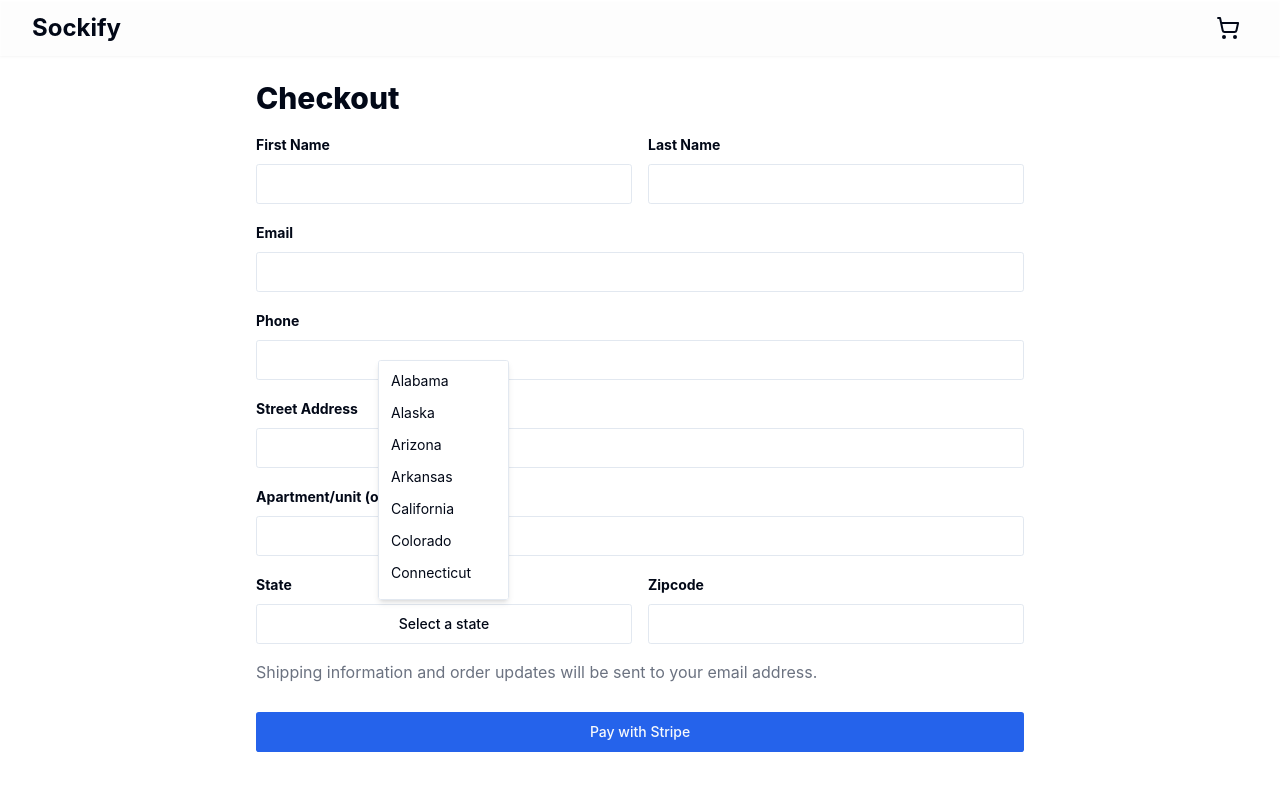
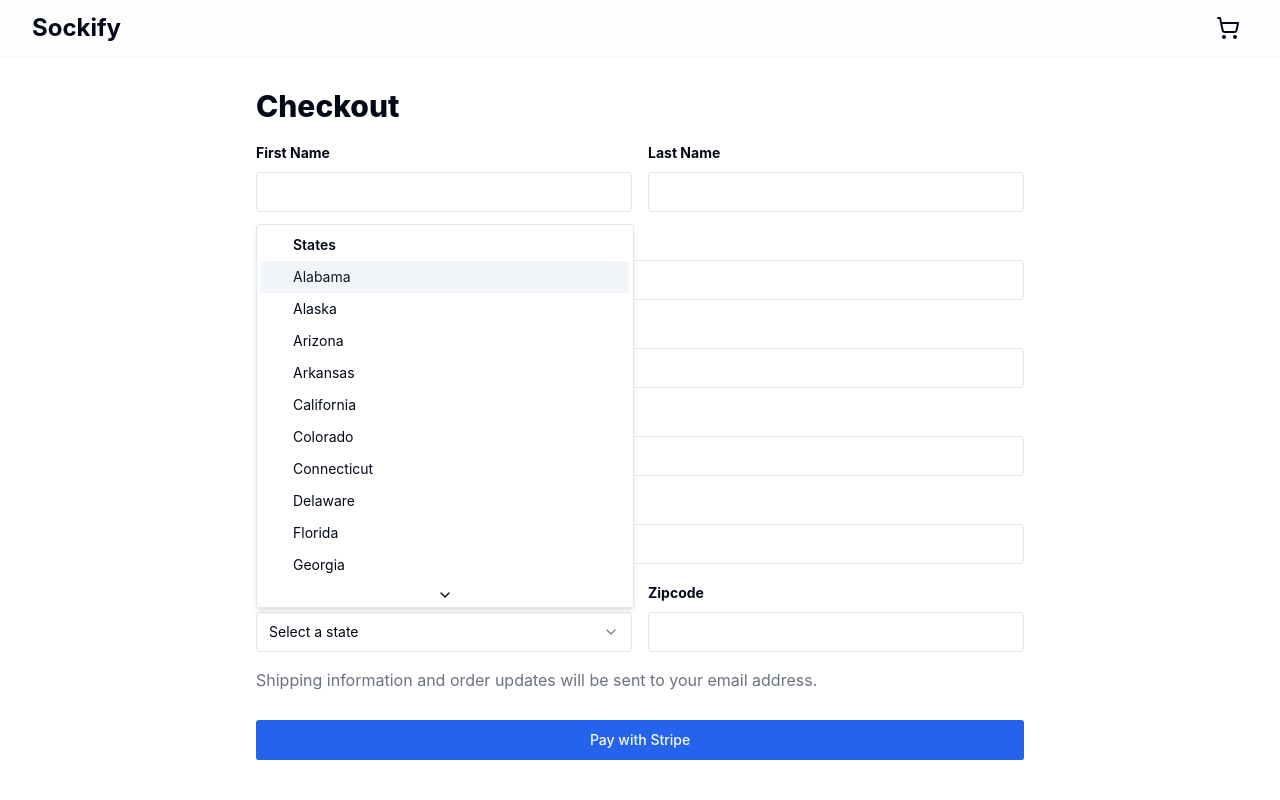
Before and after one commit to sockify/sockify, a React (Vite) app in the folder web-client/: page /cart/checkout in a window 1280 px wide. Both pictures are taken after a click on the button "Select a state". Shown: the top 800 px of the page. Built offline with nearby package versions, Linux system fonts and the light colour scheme.

Commit message:
feat: checkout uses "select" instead of dropdown menu

```diff
--- a/web-client/src/pages/CartPage.tsx
+++ b/web-client/src/pages/CartPage.tsx
@@ -32,7 +32,7 @@ export default function CartPage() {
   };
 
   return (
-    <div className="cart-page mx-auto px-4 py-6 2xl:container md:px-8">
+    <div className="cart-page mx-auto px-4 py-8 2xl:container md:px-8">
       <h1 className="mb-8 text-3xl font-extrabold">Your cart</h1>
       {isLoading ? (
         <p>Loading...</p>
--- a/web-client/src/pages/CheckoutPage.tsx
+++ b/web-client/src/pages/CheckoutPage.tsx
@@ -1,10 +1,4 @@
 import { Button } from "@/components/ui/button";
-import {
-  DropdownMenu,
-  DropdownMenuContent,
-  DropdownMenuItem,
-  DropdownMenuTrigger,
-} from "@/components/ui/dropdown-menu";
 import {
   Form,
   FormControl,
@@ -14,6 +8,15 @@ import {
   FormMessage,
 } from "@/components/ui/form";
 import { Input } from "@/components/ui/input";
+import {
+  Select,
+  SelectContent,
+  SelectGroup,
+  SelectItem,
+  SelectLabel,
+  SelectTrigger,
+  SelectValue,
+} from "@/components/ui/select";
 import { US_STATES } from "@/shared/constants";
 import { zodResolver } from "@hookform/resolvers/zod";
 import { useForm } from "react-hook-form";
@@ -74,7 +77,7 @@ export default function CheckoutPage() {
   };
 
   return (
-    <div className="mx-auto px-4 py-6 2xl:container md:px-8">
+    <div className="mx-auto px-4 py-8 2xl:container md:px-8">
       <div className="flex items-center justify-center gap-6 pb-12">
         <Form {...form}>
           <form
@@ -179,23 +182,28 @@ export default function CheckoutPage() {
                   <FormItem className="w-1/2">
                     <FormLabel className="font-bold">State</FormLabel>
                     <FormControl>
-                      <DropdownMenu>
-                        <DropdownMenuTrigger asChild>
-                          <Button variant="outline" className="w-full">
-                            {field.value || "Select a state"}
-                          </Button>
-                        </DropdownMenuTrigger>
-                        <DropdownMenuContent className="max-h-60 w-full overflow-auto">
-                          {US_STATES.map((state) => (
-                            <DropdownMenuItem
-                              key={state.value}
-                              onSelect={() => field.onChange(state.value)}
-                            >
-                              {state.label}
-                            </DropdownMenuItem>
-                          ))}
-                        </DropdownMenuContent>
-                      </DropdownMenu>
+                      <Select
+                        onValueChange={field.onChange}
+                        defaultValue={field.value}
+                        name="select-state"
+                      >
+                        <FormControl>
+                          <SelectTrigger>
+                            <SelectValue placeholder="Select a state" />
+                          </SelectTrigger>
+                        </FormControl>
+
+                        <SelectContent>
+                          <SelectGroup>
+                            <SelectLabel>States</SelectLabel>
+                            {US_STATES.map((state) => (
+                              <SelectItem key={state.value} value={state.value}>
+                                {state.label}
+                              </SelectItem>
+                            ))}
+                          </SelectGroup>
+                        </SelectContent>
+                      </Select>
                     </FormControl>
                     <FormMessage />
                   </FormItem>
```
